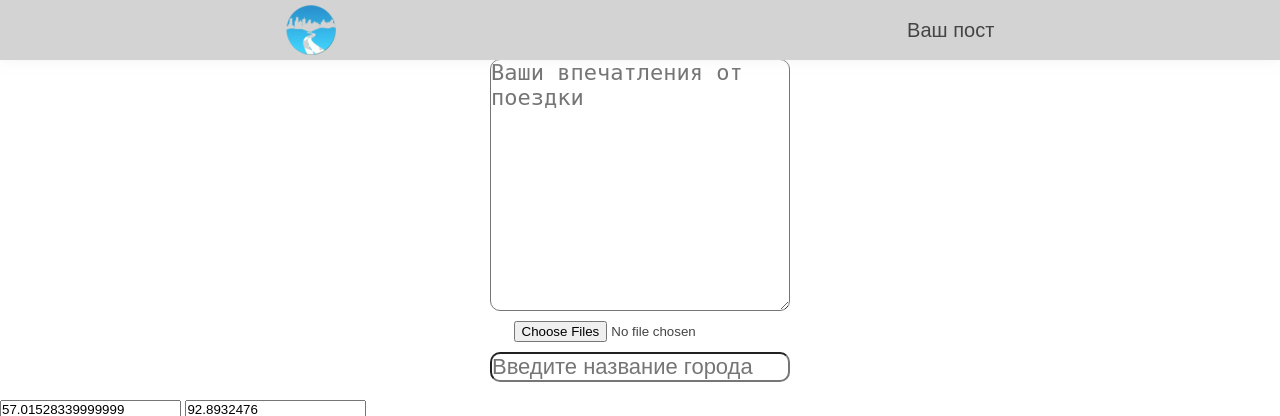
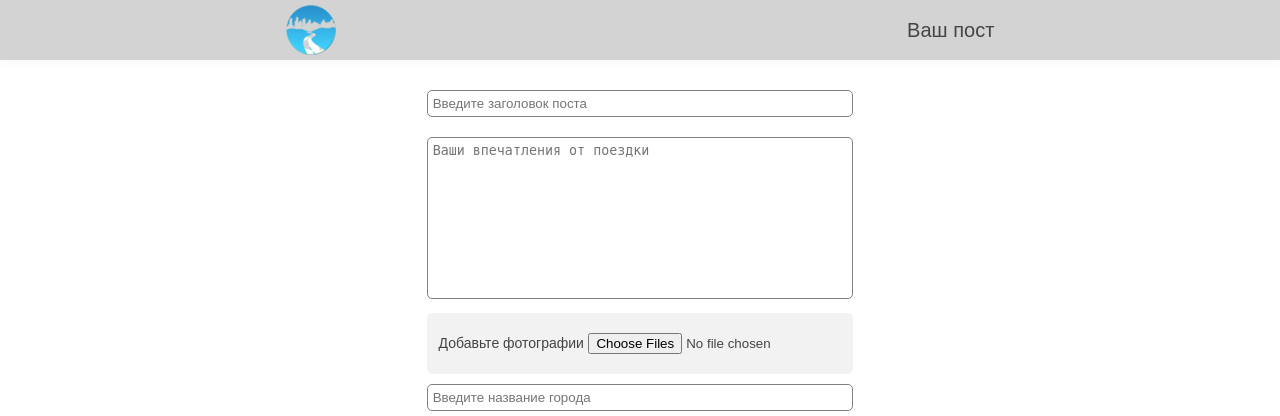
Before and after one commit to Deathstar-git/Best_Trip, a Django app: page /post_form/add in a window 1280 px wide. Shown: the top 416 px of the page. Run offline with Django 3.2, Linux system fonts and the light colour scheme; a user stored in the database is signed in; data comes from the database, SQL or seed files in the repository; some libraries are stand-ins or nearby versions.

Commit message:
Post form page styles fixed

```diff
--- a/MainApp/static/css/map.css
+++ b/MainApp/static/css/map.css
@@ -7,6 +7,11 @@
 #map{
     height: 100%;
     border-radius: 10px;
+}
+
+.place_lat_long{
+    position: absolute;
+    visibility: hidden;
 }
 
 .map_background{
--- a/MainApp/static/css/post_form_styles.css
+++ b/MainApp/static/css/post_form_styles.css
@@ -4,8 +4,65 @@
     padding: 0;
 }
 
-#map{
+.post_form_wrap{
+    display: grid;
+    grid-template-columns: 1fr 1fr 1fr;
+    padding: 80px 0px 30px 0px;
+}
+
+#post_form{
+    grid-column: 2;
+}
+
+.post_form_textarea{
+    resize: none;
+}
+
+.map_wrap{
+    height: 400px;
+}
+
+.form_input{
     width: 100%;
-    height: 200px;
-    background-color: red;
+    padding: 5px;
+    border-radius: 5px;
+    border: 1px solid grey;
+    margin: 10px 0px;
 }
+
+.post_form_img_upload_wrapper{
+    width: 100%;
+    padding: 20px 0px;
+    text-align: center;
+    background-color: rgba(0, 0, 0, 0.05);
+    border-radius: 5px;
+    transition: 0.2s;
+}
+
+.post_form_img_upload_label{
+    font-size: 14px;
+}
+
+.save_post_button{
+    border: none;
+    position: relative;
+    width: 100%;
+    padding: 10px 0px;
+    margin: 0px;
+    margin-top: 10px;
+    border-radius: 5px;
+    background-color: rgba(0, 0, 0, 0.05);
+    transition: 0.2s;
+}
+
+.save_post_button:hover{
+    background-color: rgba(0, 0, 0, 0.1);
+}
+
+.pac-container{
+    border-radius: 10px;
+}
+
+.pac-item{
+    padding: 5px;
+}
--- a/MainApp/static/css/posts.css
+++ b/MainApp/static/css/posts.css
@@ -60,11 +60,6 @@
 .post_title{
     font-size: 30px;
     padding-bottom: 20px;
-}
-
-.place_lat_long{
-    position: absolute;
-    visibility: hidden;
 }
 
 .post_images_wrapper{
--- a/MainApp/static/js/map.js
+++ b/MainApp/static/js/map.js
@@ -37,7 +37,6 @@
     let options = {
         center: location,
         zoom: 8,
-        draggable: false,
     }
 
     if (navigator.geolocation) {
--- a/templates/MainApp/post_form.html
+++ b/templates/MainApp/post_form.html
@@ -4,17 +4,18 @@
      <link type="text/css" href="{% static 'css/post_form_styles.css' %}" rel="stylesheet"/>
     <meta charset="UTF-8">
     <title>{{ title }}</title>
-    <div class="place_form_wrap">
-        <form id="place_form" method="POST" enctype="multipart/form-data">
+    <div class="post_form_wrap">
+        <form id="post_form" method="POST" enctype="multipart/form-data">
             {% csrf_token %}
-            <div class="input_form_post">
-            <input class="form-input" type="text" name="title" placeholder="Заголовок поста" autocomplete="off" value="{{post.title}}">
-            <textarea class="form-input" name="text" cols="30" rows="10" placeholder="Ваши впечатления от поездки">{{post.text}}</textarea>
-            <input  name="gallery" type="file" accept="image/*" id="image-upload" multiple value="{{image_list}}">
-            <div id="map_input_wrapper">
-                <input class="form-input" id="map_input" type="text" name="place_name" placeholder="Введите название города" value="{{post.place_name}}">
+            <div class="post_form_inputs">
+                <input class="form_input" type="text" name="title" placeholder="Введите заголовок поста" autocomplete="off" value="{{post.title}}" required>
+                <textarea class="post_form_textarea form_input" name="text" cols="30" rows="10" placeholder="Ваши впечатления от поездки">{{post.text}}</textarea>
+                <div class="post_form_img_upload_wrapper">
+                    <label class="post_form_img_upload_label" for="image-upload">Добавьте фотографии</label>
+                    <input  name="gallery" type="file" accept="image/*" id="image-upload" multiple value="{{image_list}}">
+                </div>
+                <input class="form_input" id="map_input" type="text" name="place_name" placeholder="Введите название города" value="{{post.place_name}}" required>
             </div>
-                </div>
             {%include 'MainApp/map.html'%}
             <button class="save_post_button" type="submit">Сохранить</button>
         </form>
```
